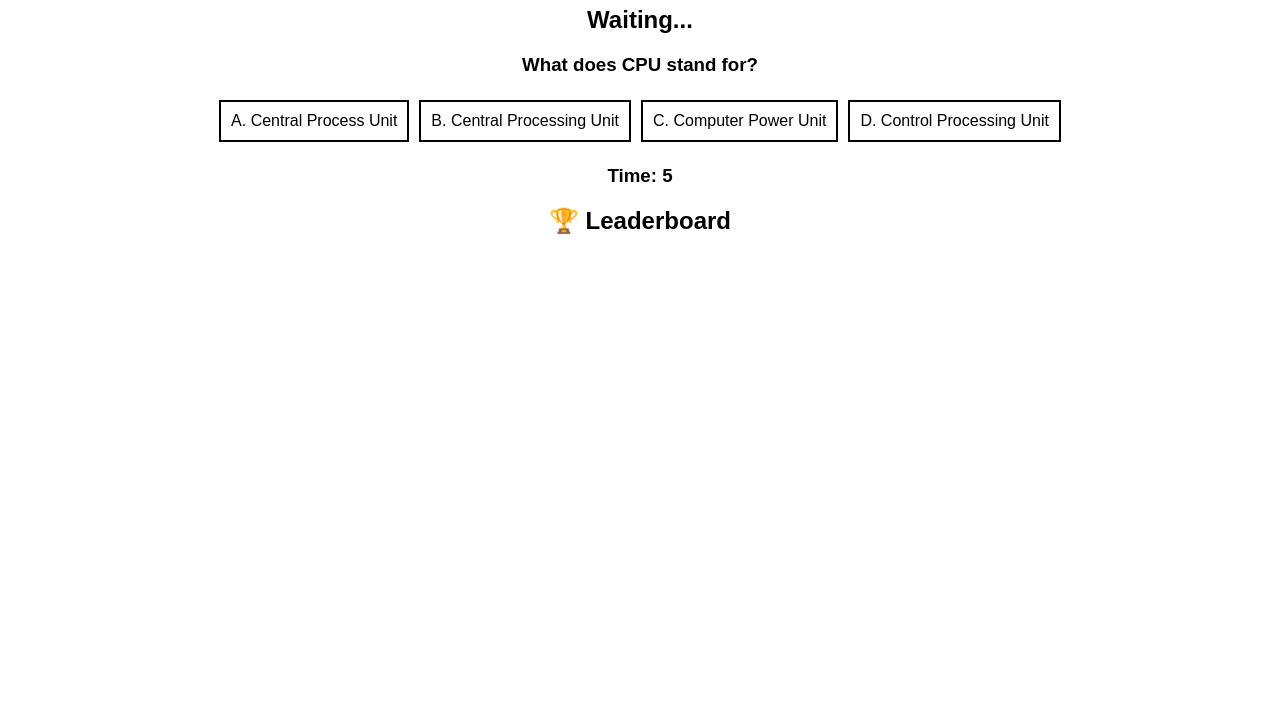
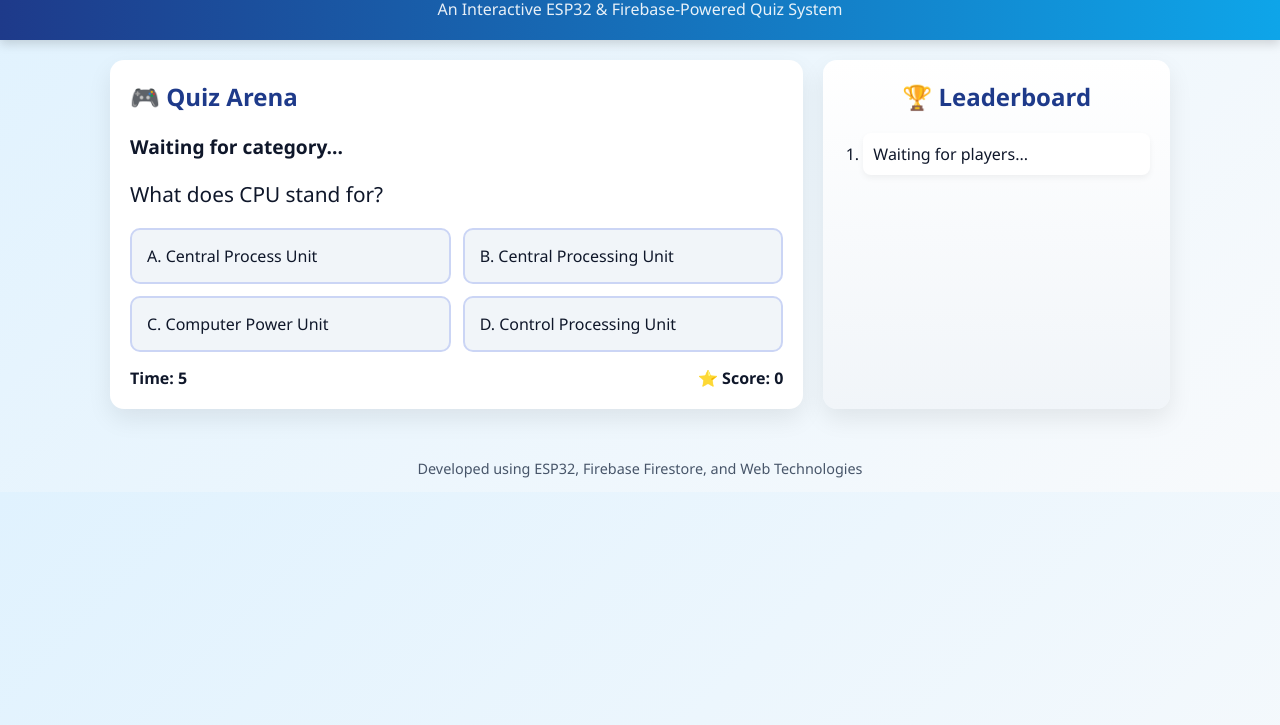
Before and after one commit to Jea-nyl/it-quiz-game, a plain HTML site: page index.html in a window 1280 px wide. Shown: the part 75-800 px from the top of the page. Drawn offline with Linux system fonts and the light colour scheme.

Commit message:
Update index.html

```diff
--- a/index.html
+++ b/index.html
@@ -1,28 +1,192 @@
 <!DOCTYPE html>
-<html>
+<html lang="en">
 <head>
-<meta charset="UTF-8">
+<meta charset="UTF-8" />
+<meta name="viewport" content="width=device-width, initial-scale=1.0"/>
 <title>Byte by Byte: IT Quiz Challenge!</title>
+
 <style>
-  body { font-family: Arial; text-align: center; transition: background-color 0.3s; }
-  .choice { padding:10px; border:2px solid black; margin:5px; display:inline-block; }
-  .highlight { background: yellow; }
+:root {
+  --primary: #1e3a8a;
+  --secondary: #0ea5e9;
+  --bg: #f8fafc;
+  --card: #ffffff;
+  --correct: #22c55e;
+  --wrong: #ef4444;
+}
+
+* {
+  box-sizing: border-box;
+  font-family: "Segoe UI", Arial, sans-serif;
+}
+
+body {
+  margin: 0;
+  background: linear-gradient(135deg, #e0f2fe, #f8fafc);
+  color: #0f172a;
+  transition: background 0.3s;
+}
+
+header {
+  background: linear-gradient(90deg, var(--primary), var(--secondary));
+  color: white;
+  padding: 20px;
+  text-align: center;
+  box-shadow: 0 4px 10px rgba(0,0,0,0.15);
+}
+
+header h1 {
+  margin: 0;
+  font-size: 2.2rem;
+}
+
+header p {
+  margin: 5px 0 0;
+  font-size: 1rem;
+  opacity: 0.9;
+}
+
+main {
+  max-width: 1100px;
+  margin: auto;
+  padding: 20px;
+  display: grid;
+  grid-template-columns: 2fr 1fr;
+  gap: 20px;
+}
+
+/* ================= GAME CARD ================= */
+.card {
+  background: var(--card);
+  border-radius: 14px;
+  padding: 20px;
+  box-shadow: 0 10px 25px rgba(0,0,0,0.08);
+}
+
+.card h2 {
+  margin-top: 0;
+  color: var(--primary);
+}
+
+#category {
+  font-size: 1.2rem;
+  font-weight: bold;
+  margin-bottom: 10px;
+}
+
+#question {
+  font-size: 1.3rem;
+  margin: 20px 0;
+}
+
+#choices {
+  display: grid;
+  grid-template-columns: 1fr 1fr;
+  gap: 12px;
+}
+
+.choice {
+  padding: 15px;
+  border-radius: 10px;
+  border: 2px solid #cbd5f5;
+  background: #f1f5f9;
+  cursor: pointer;
+  font-size: 1rem;
+  transition: all 0.2s ease;
+}
+
+.choice:hover {
+  background: #e0f2fe;
+  transform: translateY(-2px);
+}
+
+.choice.highlight {
+  background: #fde68a;
+  border-color: #f59e0b;
+}
+
+.status-bar {
+  display: flex;
+  justify-content: space-between;
+  margin-top: 15px;
+  font-weight: bold;
+}
+
+/* ================= LEADERBOARD ================= */
+.leaderboard {
+  background: linear-gradient(180deg, #ffffff, #f1f5f9);
+}
+
+.leaderboard h2 {
+  text-align: center;
+}
+
+.leaderboard ol {
+  padding-left: 20px;
+}
+
+.leaderboard li {
+  padding: 10px;
+  margin-bottom: 8px;
+  border-radius: 8px;
+  background: #ffffff;
+  box-shadow: 0 3px 6px rgba(0,0,0,0.05);
+  font-weight: 500;
+}
+
+/* ================= FOOTER ================= */
+footer {
+  margin-top: 30px;
+  text-align: center;
+  font-size: 0.9rem;
+  color: #475569;
+}
+
+/* ================= RESPONSIVE ================= */
+@media(max-width: 900px){
+  main {
+    grid-template-columns: 1fr;
+  }
+}
 </style>
 </head>
+
 <body>
 
-<h1>🧠 Byte by Byte: IT Quiz Challenge!</h1>
+<header>
+  <h1>🧠 Byte by Byte: IT Quiz Challenge!</h1>
+  <p>An Interactive ESP32 & Firebase-Powered Quiz System</p>
+</header>
 
-<h2 id="category">Waiting...</h2>
-<h3 id="question"></h3>
+<main>
 
-<div id="choices"></div>
+  <!-- GAME AREA -->
+  <div class="card">
+    <h2>🎮 Quiz Arena</h2>
+    <div id="category">Waiting for category...</div>
+    <div id="question">Press a button to begin</div>
 
-<h3 id="timer"></h3>
-<h3 id="score"></h3>
+    <div id="choices"></div>
 
-<h2>🏆 Leaderboard</h2>
-<ol id="leaderboard"></ol>
+    <div class="status-bar">
+      <div id="timer">⏱️ Time: 0</div>
+      <div id="score">⭐ Score: 0</div>
+    </div>
+  </div>
+
+  <!-- LEADERBOARD -->
+  <div class="card leaderboard">
+    <h2>🏆 Leaderboard</h2>
+    <ol id="leaderboard">
+      <li>Waiting for players...</li>
+    </ol>
+  </div>
+
+</main>
+
+<footer>
+  <p>Developed using ESP32, Firebase Firestore, and Web Technologies</p>
+</footer>
 
 <script type="module" src="firebase.js"></script>
 <script type="module" src="main.js"></script>
```
